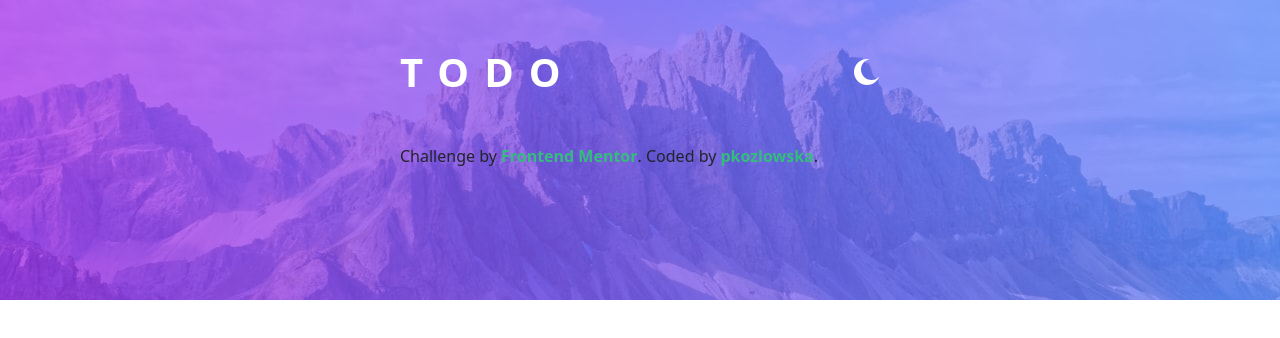
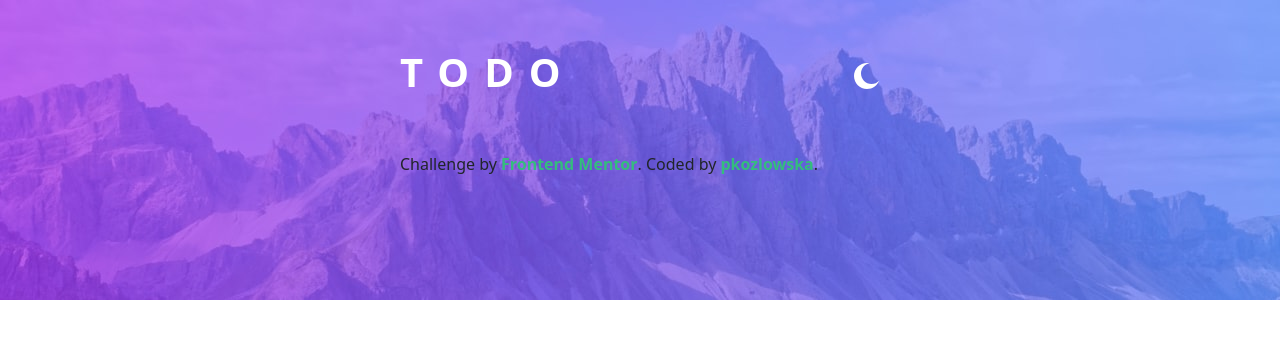
Before and after one commit to pkozlowska/todo-list, a website: page index.html in a window 1280 px wide. Drawn offline with nearby package versions, Linux system fonts and the light colour scheme.

Commit message:
The moon icon changed to the button elemtn

```diff
--- a/index.html
+++ b/index.html
@@ -22,10 +22,12 @@
     <header
       class="d-flex flex-row justify-content-between align-items-center mb-5"
     >
-      <h1 class="text-uppercase mb-0">Todo</h1>
-      <img class="toggle-icon" src="images/icon-moon.svg" alt="toggle-view" />
+      <h1 class="text-uppercase">Todo</h1>
+      <button class="toggle-button bg-transparent border-0"><img src="images/icon-moon.svg" alt="theme-toggle"></button>
     </header>
-    <main></main>
+    <main>
+
+    </main>
     <footer>
       Challenge by
       <a class="text-decoration-none" href="https://www.frontendmentor.io?ref=challenge" target="_blank"
--- a/styles.css
+++ b/styles.css
@@ -5,6 +5,8 @@
 }
 
 * {
+    margin: 0;
+    padding: 0;
   font-style: "Josefin Sans", sans-serif;
 }
 
```
